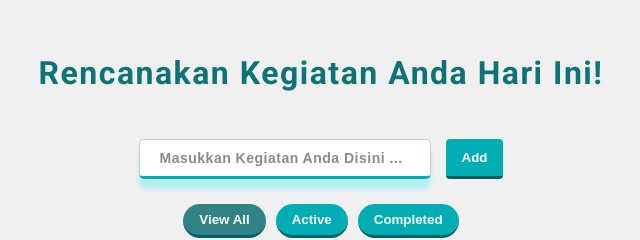
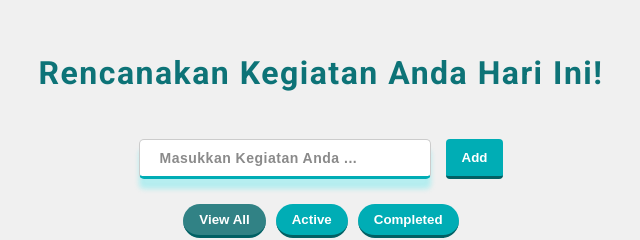
Before and after one commit to KhathirulSan/TodoList-React, a React (Vite) app: page / in a window 1280 px wide. Shown: the top 240 px of the page, without its empty margins (319-959 px from the left). Built offline with nearby package versions, Linux system fonts and the light colour scheme.

Commit message:
Mengganti Placeholder pada form

```diff
--- a/src/components/TodoList.jsx
+++ b/src/components/TodoList.jsx
@@ -64,7 +64,7 @@ function TodoList() {
           <form onSubmit={handleAddSubmit}>
             <input
               type="text"
-              placeholder="Masukkan Kegiatan Anda Disini ..."
+              placeholder="Masukkan Kegiatan Anda ..."
               value={addTodoInput}
               onChange={(e) => setAddTodoInput(e.target.value)}
               required
```
